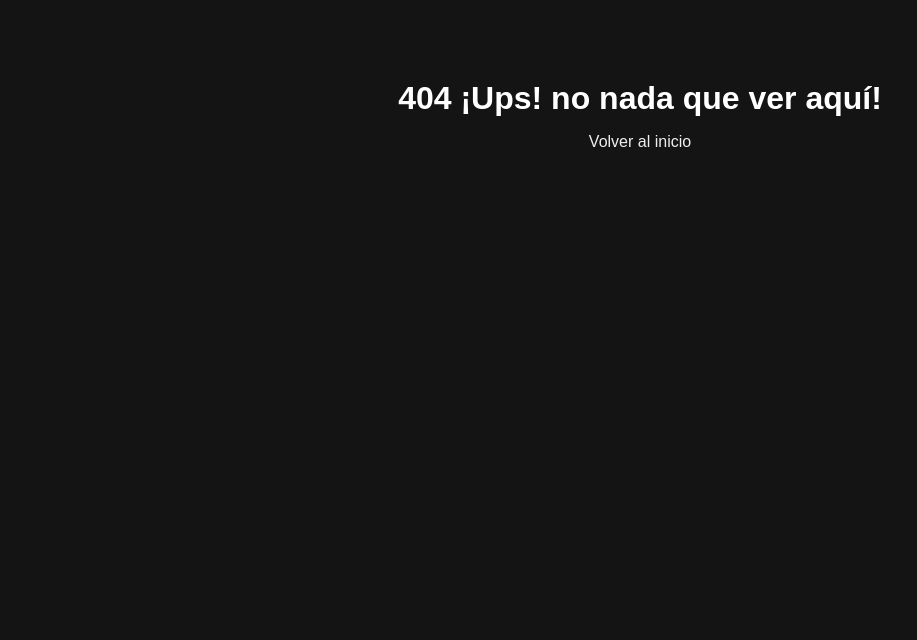
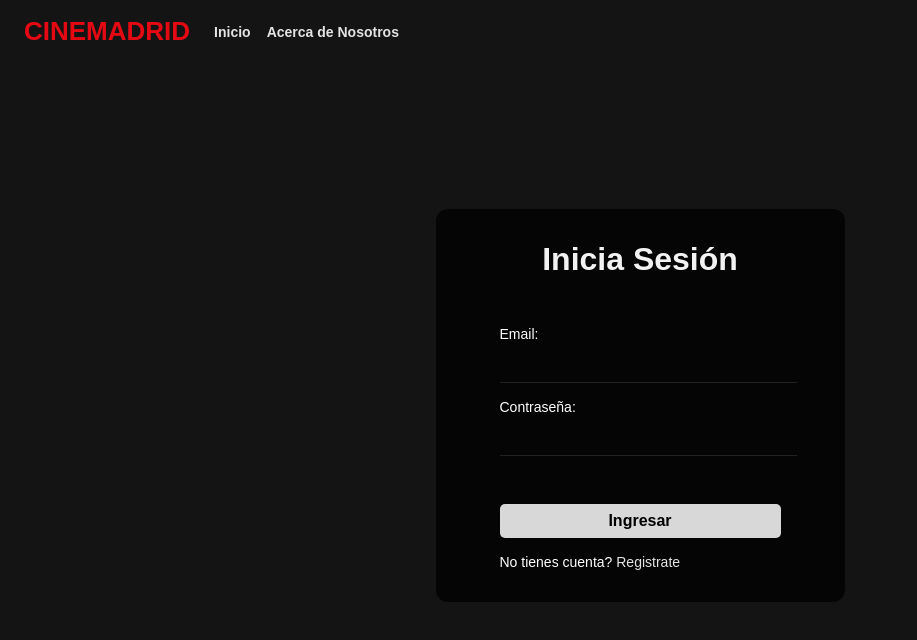
Before and after one commit to JuanNebbia/CineMadrid, a React (Vite) app: page /login in a window 1280 px wide. Before the commit this address had no page. Shown: the top 640 px of the page, without its empty margins (0-917 px from the left). Built offline with nearby package versions, Linux system fonts and the light colour scheme.

Commit message:
Avance 09/10 - Formularios y Contextos

```diff
--- a/src/components/Header/Header.css
+++ b/src/components/Header/Header.css
@@ -13,3 +13,33 @@ header{
 .main-title-link{
     text-decoration: none;
 }
+
+.welcome-tag{
+    text-wrap: nowrap;
+    margin-right: 1rem;
+    font-weight: 600;
+}
+
+.login-btn, .logout-btn{
+    padding: 0;
+    width: 10rem;
+    background-color: #e0e0e0;
+    border: none;
+    border-radius: 4px;
+}
+
+.login-btn:hover, .logout-btn:hover{
+    background-color:#ffffff
+}
+.login-btn a{
+    color: #000000;
+    font-weight: 600;
+    text-wrap: nowrap;
+    width: 100%;
+    display: inline-block;
+}
+
+.logout-btn{
+    color: #000000;
+    font-weight: 600;
+}
--- a/src/components/Header/Header.jsx
+++ b/src/components/Header/Header.jsx
@@ -1,13 +1,29 @@
 import React from 'react'
 import './Header.css'
 import Navbar from '../Navbar/Navbar'
-import { Link } from 'react-router-dom'
+import { Link, useLocation } from 'react-router-dom'
+import { useAuth } from '../../context/AuthContext'
 
 const Header = () => {
+  const location = useLocation();
+  const { user, logout } = useAuth()
+
   return (
     <header>
         <Link to="/home" className='main-title-link'><h1 className='main-title'>CINEMADRID</h1></Link>
         <Navbar />
+        {
+          location.pathname !== "/login" &&
+          ( user ?
+            <>
+              <p className="welcome-tag">¡Hola {user.name}!</p>
+              <button className='logout-btn' onClick={logout}>Salir</button>
+            </>:
+            <button className='login-btn'>
+              <Link to="/login">Iniciar Sesión</Link>
+            </button>
+          )
+        }
     </header>
   )
 }
--- /dev/null
+++ b/src/context/AuthContext.jsx
@@ -0,0 +1,31 @@
+import { createContext, useContext, useEffect, useState } from "react";
+
+const AuthContext = createContext();
+
+export const AuthProvider = ({ children }) => {
+    const [ user, setUser ] = useState(null);
+
+    useEffect(() => {
+        const user = localStorage.getItem('user')
+        if(user){
+            setUser(JSON.parse(user))
+        }
+    }, [])
+
+    const login = (loginUser) => {
+        localStorage.setItem('user', JSON.stringify(loginUser));
+        setUser(loginUser);
+    }
+    const logout = () => {
+        localStorage.removeItem('user');
+        setUser(null);
+    }
+
+    return (
+        <AuthContext.Provider value={{ user, login, logout }}>
+            { children }
+        </AuthContext.Provider>
+    )
+}
+
+export const useAuth = () => useContext(AuthContext);
--- a/src/main.jsx
+++ b/src/main.jsx
@@ -1,12 +1,16 @@
 import { StrictMode } from 'react'
 import { createRoot } from 'react-dom/client'
-import { createBrowserRouter, RouterProvider } from 'react-router-dom'
+import { createBrowserRouter, Navigate, RouterProvider } from 'react-router-dom'
 import './index.css'
 import Root from './routes/root'
 import NotFound from './routes/NotFound'
 import Home from './routes/Home/Home'
 import About from './routes/About'
+import Login from './routes/Login/Login'
 import MovieDetail from './routes/MovieDetail'
+import { AuthProvider } from './context/AuthContext'
+import NewMovieForm from './routes/NewMovieForm/NewMovieForm'
+import ProtectedRoutes from './routes/ProtectedRoutes'
 
 const router = createBrowserRouter([
   {
@@ -14,8 +18,16 @@ const router = createBrowserRouter([
     element: <Root />,
     children: [
       {
+        path: "",
+        element: <Navigate replace to="home" />,
+      },
+      {
         path: 'home',
         element: <Home />,
+      },
+      {
+        path: "login",
+        element: <Login />,
       },
       {
         path: 'about',
@@ -24,7 +36,14 @@ const router = createBrowserRouter([
       {
         path: '/movies/:movieId',
         element: <MovieDetail />,
-      }
+      },
+      {
+        path: 'new-movie',
+        element:
+        <ProtectedRoutes>
+          <NewMovieForm />
+        </ProtectedRoutes>
+      },
     ]
   },
   {
@@ -35,6 +54,8 @@ const router = createBrowserRouter([
 
 createRoot(document.getElementById('root')).render(
   <StrictMode>
-    <RouterProvider router={router} />
+    <AuthProvider>
+      <RouterProvider router={router} />
+    </AuthProvider>
   </StrictMode>,
 )
--- /dev/null
+++ b/src/mocks/users.json
@@ -0,0 +1,16 @@
+[
+    {
+      "id": 1,
+      "email": "usuario@example.com",
+      "password": "passwordusuario",
+      "name": "Usuario",
+      "role": "user"
+    },
+    {
+      "id": 2,
+      "email": "admin@example.com",
+      "password": "passwordadmin",
+      "name": "Admin",
+      "role": "admin"
+    }
+  ]
--- a/src/routes/Home/Home.jsx
+++ b/src/routes/Home/Home.jsx
@@ -3,9 +3,11 @@ import moviesArray from '../../mocks/movies.json'
 import Card from '../../components/Card/Card.jsx'
 import './Home.css'
 import { Link } from 'react-router-dom'
+import { useAuth } from '../../context/AuthContext.jsx'
 
 const Home = () => {
     const [moviesInTheaters, setMoviesInTheaters] = useState([])
+    const { user } = useAuth()
 
     useEffect(() => {
         setMoviesInTheaters(moviesArray.filter(movie => {
@@ -19,6 +21,11 @@ const Home = () => {
     return (
         <div className="main-container">
             <h2>Películas en cartelera</h2>
+            {   user?.role === 'admin' &&
+                <Link to="/new-movie">
+                    <button>Nueva película</button>
+                </Link>
+            }
             <div className='in-theaters-container'>
                 {
                     moviesInTheaters.map(({id, title, poster, release}) => {
--- /dev/null
+++ b/src/routes/Login/Login.css
@@ -0,0 +1,76 @@
+.login-container{
+    display: flex;
+    height: calc(100vh - 100px);
+}
+
+.login-card{
+    margin: auto;
+    background-color: #050505;
+    padding: 2rem 4rem;
+    border-radius: 12px;
+    color: #fff;
+    height: 20rem;
+    min-height: fit-content;
+}
+
+.login-card h2{
+    font-size: 2rem;
+    margin: 0;
+    text-align: center;
+}
+
+.login-card form{
+    margin-top: 3rem;
+    display: flex;
+    flex-direction: column;
+    gap: 1rem;
+    align-items: left;
+}
+
+.login-card form label{
+    display: block;
+    font-size: 14px;
+}
+
+#email-login-input, #password-login-input{
+    height: 1.5rem;
+    width: 100%;
+    background-color: transparent;
+    background-image: none;
+    appearance: none;
+    border: none;
+    padding: 0.5rem;
+    font-size: 20px;
+    color: #fff;
+    outline: none;
+    border-bottom: 1px solid #222;
+}
+
+button[type="submit"]{
+    background-color: #d8d8d8;
+    border: none;
+    color: #000000;
+    padding: 0.5rem 1rem;
+    border-radius: 5px;
+    font-size: 1rem;
+    cursor: pointer;
+    margin-top: 2rem;
+    font-weight: 700;
+}
+
+button[type="submit"]:hover{
+    background-color: #fff;
+}
+
+.register-link{
+    font-size: 14px;
+    margin: 0;
+}
+
+.error-msg{
+    color: #f00
+}
+
+.success-msg{
+    color: #0f0
+}
--- /dev/null
+++ b/src/routes/Login/Login.jsx
@@ -0,0 +1,70 @@
+import { useContext, useState } from 'react';
+import { Link, useNavigate } from 'react-router-dom';
+import './Login.css';
+import users from '../../mocks/users.json';
+import { useAuth } from '../../context/AuthContext.jsx';
+
+const Login = () => {
+  const [email, setEmail] = useState('');
+  const [password, setPassword] = useState('');
+  const [error, setError] = useState(null);
+  const [success, setSuccess] = useState(null);
+  const { login } = useAuth();
+  const navigate = useNavigate();
+
+  const handleSubmit = (e) => {
+    e.preventDefault();
+    const user = users.find(
+      (user) => user.email === email && user.password === password
+    );
+    if (user) {
+      setSuccess('Bienvenido ' + user.name);
+      setError(null)
+      login(user)
+      navigate('/home');
+    } else {
+      setError('Contraseña o correo inválido');
+      setSuccess(null)
+    }
+  };
+
+  return (
+    <div className="login-container">
+      <div className="login-card">
+        <h2>Inicia Sesión</h2>
+        <form onSubmit={handleSubmit}>
+          <div>
+            <label htmlFor="email">Email:</label>
+            <input
+              type="email"
+              id="email-login-input"
+              value={email}
+              onChange={(e) => setEmail(e.target.value)}
+              required
+              />
+          </div>
+          <div>
+            <label htmlFor="password">Contraseña:</label>
+            <input
+              type="password"
+              id="password-login-input"
+              value={password}
+              onChange={(e) => setPassword(e.target.value)}
+              required
+              />
+          </div>
+          <button type="submit">Ingresar</button>
+          {
+            success && <p className='success-msg'>{success}</p>
+          }
+          {
+            error && <p className='error-msg'>{error}</p>
+          }
+          <p className="register-link">No tienes cuenta? <Link to="/register">Registrate</Link></p>
+        </form>
+      </div>
+    </div>
+  );
+}
+
+export default Login;
--- /dev/null
+++ b/src/routes/NewMovieForm/NewMovieForm.jsx
@@ -0,0 +1,9 @@
+import React from 'react'
+
+const NewMovieForm = () => {
+  return (
+    <div>NewMovieForm</div>
+  )
+}
+
+export default NewMovieForm
--- /dev/null
+++ b/src/routes/ProtectedRoutes.jsx
@@ -0,0 +1,14 @@
+import React from 'react'
+import { useAuth } from '../context/AuthContext'
+import { Navigate } from 'react-router-dom';
+
+const ProtectedRoutes = ({ children }) => {
+    const { user } = useAuth()
+    console.log(user)
+    if (user?.role !== 'admin') {
+        return <Navigate to="/login" />;
+    }
+    return children;
+}
+
+export default ProtectedRoutes
```
Also changed, not shown: 1 other file (tests, documents, lock files or other folders).
